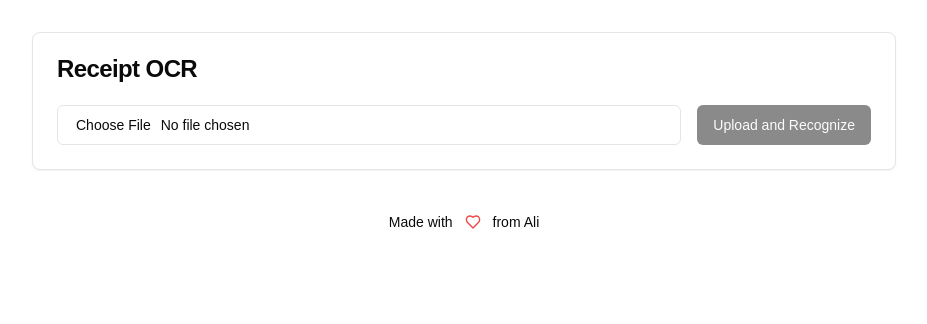
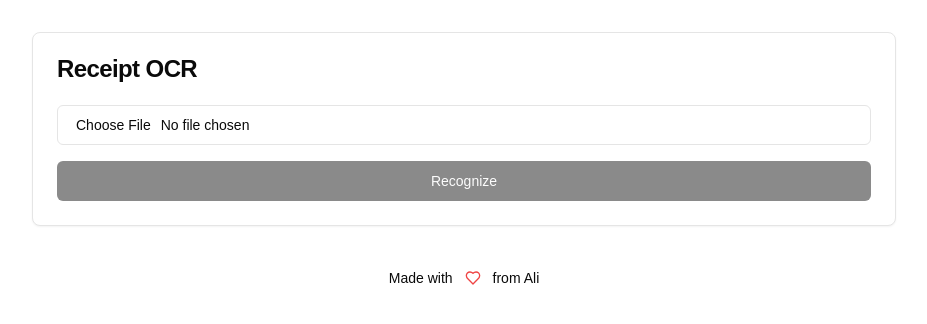
Before and after one commit to Alimjan2013/receipt, a Next.js app: page / in a window 1280 px wide. Shown: the top 324 px of the page, without its empty margins (176-1103 px from the left). Built offline with nearby package versions, Linux system fonts and the light colour scheme.

Commit message:
style: layout change

```diff
--- a/app/page.tsx
+++ b/app/page.tsx
@@ -43,6 +43,7 @@ export default function Component() {
         const recognizedText = ret.data.text
         setText(recognizedText)
         console.log(recognizedText)
+        console.log("sending request with " + text )
 
         await worker.terminate()
         const response = await fetch("/api/createReceiptTable", {
@@ -50,7 +51,7 @@ export default function Component() {
           headers: {
             "Content-Type": "application/json",
           },
-          body: JSON.stringify({ text: text }),
+          body: JSON.stringify({ text: recognizedText }),
         })
 
         const data = await response.json()
@@ -75,14 +76,14 @@ export default function Component() {
         <CardContent className="space-y-4">
           <div className="flex items-center space-x-4">
             <Input type="file" accept="image/*" onChange={handleImageUpload} className="flex-grow" />
-            <Button onClick={handleButtonClick} disabled={!image || isLoading}>
+          </div>
+          <Button className="w-full" onClick={handleButtonClick} disabled={!image || isLoading}>
               {isLoading ? (
                 <Loader2Icon className="mr-2 h-4 w-4 animate-spin" />
               ) : (
-                "Upload and Recognize"
+                "Recognize"
               )}
             </Button>
-          </div>
           {imagePreview && (
             <div className="mt-4">
               <Image
@@ -90,10 +91,11 @@ export default function Component() {
                 alt="Receipt preview"
                 width={300}
                 height={400}
-                className="rounded-lg object-contain"
+                className="rounded-lg object-contain w-auto"
               />
             </div>
           )}
+
         </CardContent>
       </Card>
 
```
